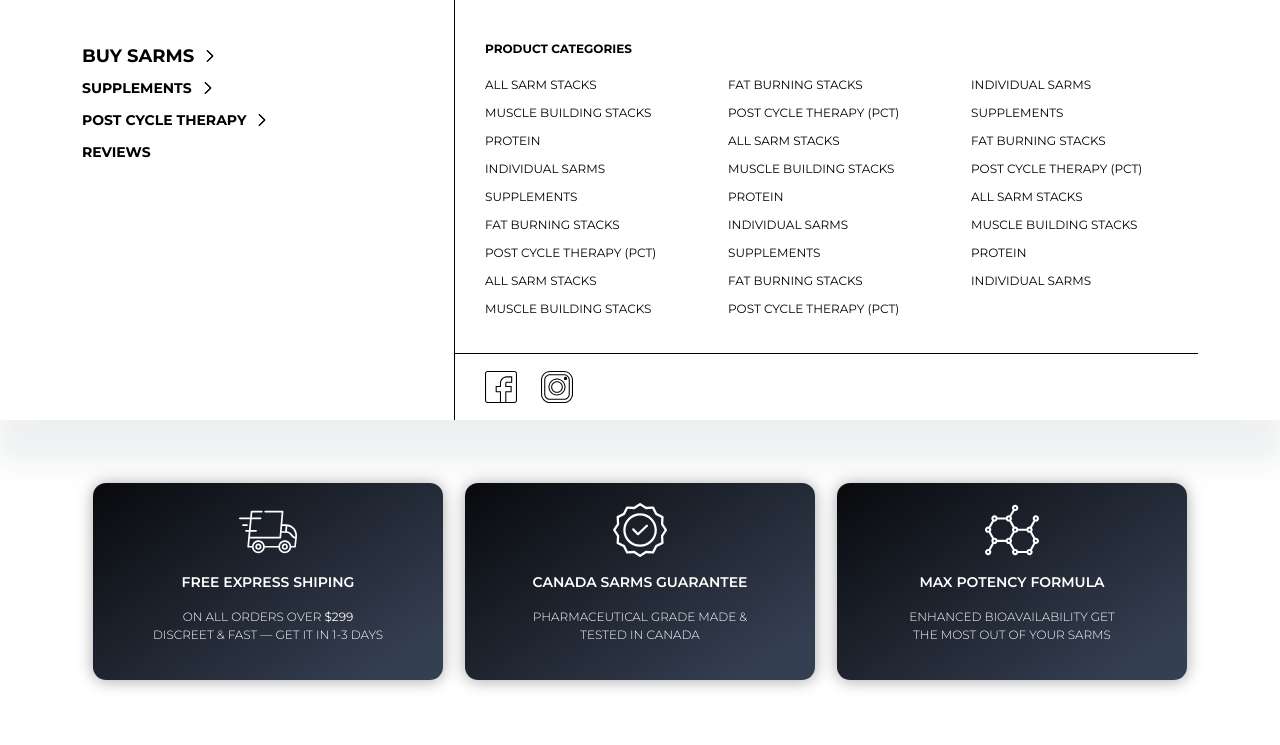
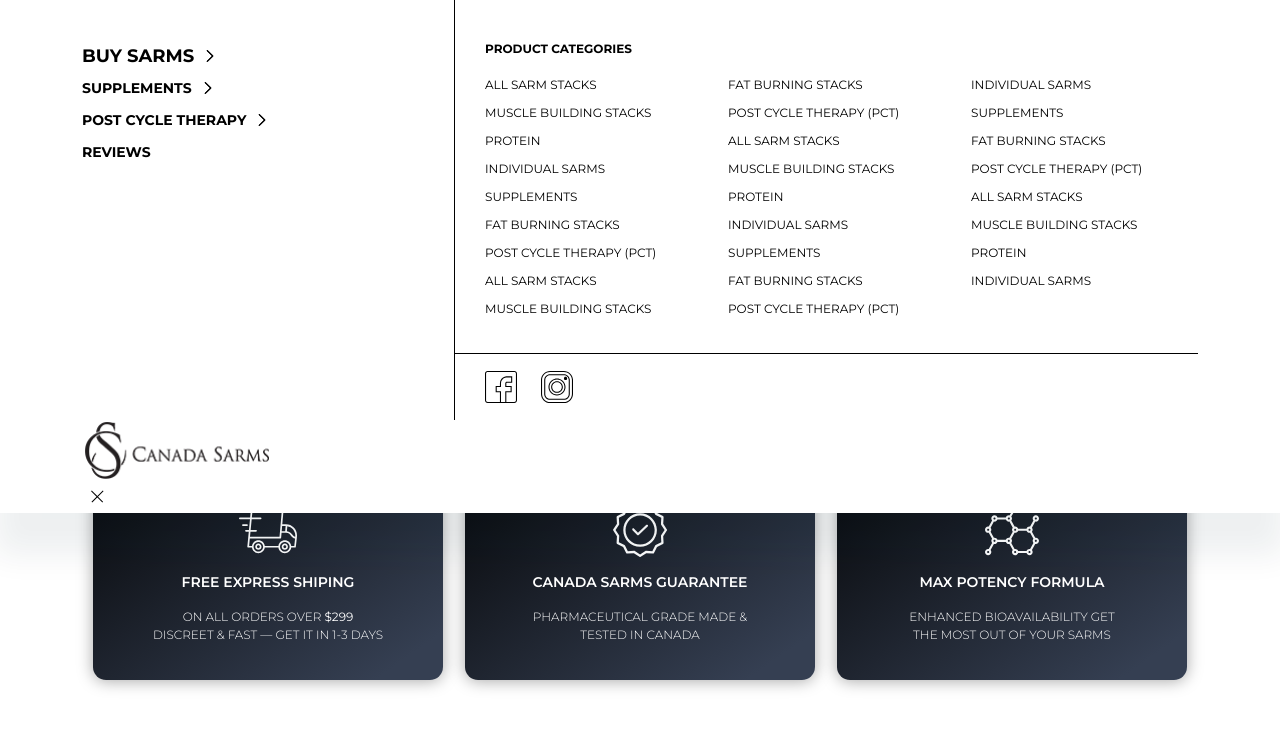
Before and after one commit to SiJunma/canadaSarms, a PHP site: page / in a window 1280 px wide, after a click on "BUY SARMS". Shown: the part 130-875 px from the top of the page. Run offline with PHP 8.4, Linux system fonts and the light colour scheme.

Commit message:
Add mobile submenu first level

```diff
--- a/css/main.css
+++ b/css/main.css
@@ -6,6 +6,34 @@
   padding-top: 130px;
   position: relative;
   z-index: 0; }
+
+.btn-close {
+  display: -webkit-box;
+  display: -ms-flexbox;
+  display: flex;
+  -webkit-box-pack: center;
+      -ms-flex-pack: center;
+          justify-content: center;
+  -webkit-box-align: center;
+      -ms-flex-align: center;
+          align-items: center;
+  width: 32px;
+  padding: 0;
+  margin: 0;
+  height: 32px;
+  background: transparent;
+  border: none; }
+  .btn-close span {
+    height: 1px;
+    width: 20px;
+    display: block;
+    background: #000000; }
+    .btn-close span:first-child {
+      -webkit-transform: rotate(45deg) translate(5px, -5px);
+              transform: rotate(45deg) translate(5px, -5px); }
+    .btn-close span:last-child {
+      -webkit-transform: rotate(-45deg) translate(-6px, -6px);
+              transform: rotate(-45deg) translate(-6px, -6px); }
 
 h1 {
   font-weight: bold;
--- a/index.html
+++ b/index.html
@@ -73,10 +73,10 @@
                         <li><a href="#">reviews</a></li>
                     </ul>
 
-                    <form class="nav-search" id="navSearch">
+                    <form class="nav-search" id="navSearch" autocomplete="off">
                         <div class="nav-search__field">
                             <button type="button" class="nav-search__btn">Search</button>
-                            <input type="text" placeholder="Search" id="navSearchInput">
+                            <input type="text" autocomplete="off" placeholder="Search" id="navSearchInput">
 
                             <div id="whenChange">
                                 <div class="nav-search__result-wrapper">
@@ -133,6 +133,19 @@
         <div class="nav-sub" id="navSub">
             <div class="container">
                 <div class="nav-sub__wrapper">
+
+                    <div class="nav-sub__mobile-nav">
+                        <a href="index.html" class="logo">
+                            <img src="img/logo.jpg" alt="Canada Srams Logo" width="189" height="60">
+                            Canada Sarms Home Page
+                        </a>
+
+                        <button type="button" class="btn-close">
+                            <span></span>
+                            <span></span>
+                        </button>
+                    </div>
+
                     <div class="nav-sub__menu">
                         <ul class="nav-main__menu">
                             <li><a href="#buySarms" class="menu-dropdown">buy sarms</a></li>
--- a/js/main.js
+++ b/js/main.js
@@ -50,7 +50,28 @@
     $('#navUser').on('click', (evt) => {
         evt.preventDefault();
         $('#userPopup').fadeToggle(300);
+
+        $(document).on('click', (evt) => {
+            let container = $('#userPopup');
+            let container2 = $('#navUser');
+            if(container.has(evt.target).length === 0 & container2.has(evt.target).length === 0) {
+                $('#userPopup').fadeOut(300);
+            }
+        });
     });
+
+    $('.menu__burger-btn').on('click', (evt) => {
+        evt.preventDefault();
+        $('#navSub').addClass('visible');
+        $('.nav-sub__menu .nav-main__menu').css('display', 'flex');
+    });
+
+    $('.nav-sub__mobile-nav .btn-close').on('click', (evt) => {
+        evt.preventDefault();
+        $('#navSub').removeClass('visible');
+        $('.nav-sub__item').removeClass('visible');
+        $('.menu-dropdown').removeClass('current');
+    })
 
     function searchClose() {
         $('#navSearch').removeClass('search-open');
@@ -70,7 +91,6 @@
         setTimeout(() => {$('#whenChange').fadeIn(400);}, 500)
     }
 
-
     function subMenuOpenDropdown(id) {
         $('.nav-sub__item').removeClass('visible');
         $(`${id}`).addClass('visible');
@@ -84,4 +104,5 @@
 
 
 
+
 });
--- a/scss/main.scss
+++ b/scss/main.scss
@@ -15,6 +15,33 @@
     background: linear-gradient(144.98deg, #000000 -15.74%, $title 89.21%);
     box-shadow: 0px 1px 16px rgba(0, 0, 0, 0.35);
     color: #fff;
+}
+
+.btn-close {
+    display: flex;
+    justify-content: center;
+    align-items: center;
+    width: 32px;
+    padding: 0;
+    margin: 0;
+    height: 32px;
+    background: transparent;
+    border: none;
+
+    span {
+        height: 1px;
+        width: 20px;
+        display: block;
+        background: #000000;
+
+        &:first-child {
+            transform: rotate(45deg) translate(5px, -5px);
+        }
+
+        &:last-child {
+            transform: rotate(-45deg) translate(-6px, -6px);
+        }
+    }
 }
 
 h1 {
```
Also changed, not shown: css/media.css (+51 -1 lines), scss/media.scss (+64 -0 lines), 2 other files.
